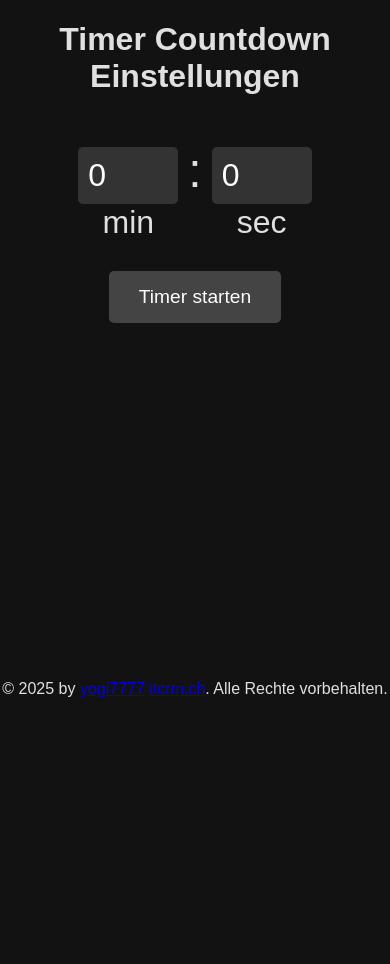
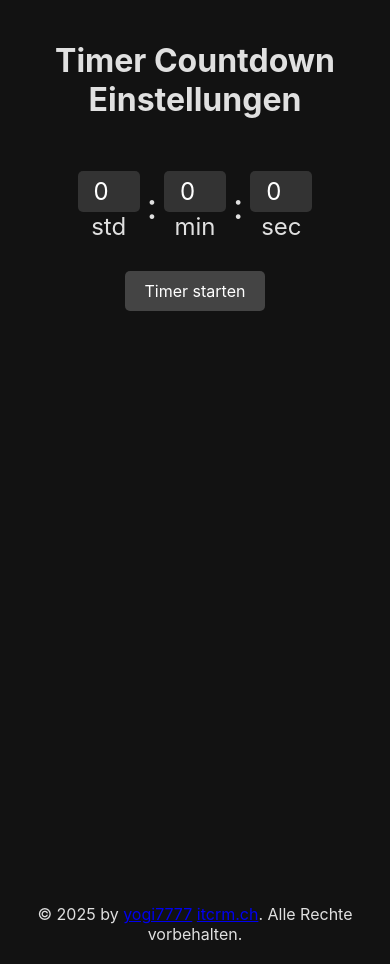
Before and after one commit to yogi7777/speaker-timer, a plain HTML site: page index.html in a window 390 px wide. Before the commit the page ends 844 px from the top, so only its background shows below. Drawn offline with Linux system fonts and the light colour scheme.

Commit message:
Hours field added to the timer. optimzied CSS without import font.

```diff
--- a/index.html
+++ b/index.html
@@ -15,6 +15,11 @@
         <div class="time-input">
           <div class="time-container">
             <div class="input-group">
+              <input type="number" id="hours" min="0" value="0" placeholder="Std">
+              <span class="label">std</span>
+            </div>
+            <span class="colon">:</span>
+            <div class="input-group">
               <input type="number" id="minutes" min="0" value="0" placeholder="Min">
               <span class="label">min</span>
             </div>
@@ -29,16 +34,17 @@
     </div>
     <footer>
         <br /><br />
-        &copy; 2025 by <a href="https://github.com/yogi7777" target="_blank">yogi7777</a> <a href="https://itcrm.ch" target="_blank">itcrm.ch</a>. Alle Rechte vorbehalten.
+        © 2025 by <a href="https://github.com/yogi7777" target="_blank">yogi7777</a> <a href="https://itcrm.ch" target="_blank">itcrm.ch</a>. Alle Rechte vorbehalten.
     </footer>
 
     <script>
         document.addEventListener('DOMContentLoaded', function() {
             const startBtn = document.getElementById('startBtn');
+            const hoursInput = document.getElementById('hours');
             const minutesInput = document.getElementById('minutes');
             const secondsInput = document.getElementById('seconds');
 
-            if (!startBtn || !minutesInput || !secondsInput) {
+            if (!startBtn || !hoursInput || !minutesInput || !secondsInput) {
                 console.error("Ein oder mehrere Elemente nicht gefunden!");
                 return;
             }
@@ -49,12 +55,15 @@
             }
 
             startBtn.addEventListener('click', function() {
+                let hours = sanitizeInput(hoursInput.value);
                 let mins = sanitizeInput(minutesInput.value);
                 let secs = sanitizeInput(secondsInput.value);
                 secs = Math.min(secs, 59);
 
+                // Gesamtdauer in Sekunden berechnen (Stunden + Minuten + Sekunden)
+                const totalSeconds = (hours * 3600) + (mins * 60) + secs;
+
                 // Startzeitpunkt und Gesamtdauer in localStorage speichern
-                const totalSeconds = mins * 60 + secs;
                 const startTime = Date.now();
                 localStorage.setItem('timerStart', startTime);
                 localStorage.setItem('timerDuration', totalSeconds);
--- a/styles.css
+++ b/styles.css
@@ -3,6 +3,7 @@
  * Autor: yogi7777
  * Copyright © 2025 yogi7777 https://github.com/yogi7777. Alle Rechte vorbehalten.
  */
+
 /* Dark Mode Basis */
 body.dark-mode {
     background-color: #121212;
@@ -13,16 +14,14 @@ body.dark-mode {
     overflow: hidden;
 }
 
-/* Schriftart für alles definieren */
-@import url('https://fonts.googleapis.com/css2?family=Poppins:wght@400;600&display=swap');
-
+/* Systemschriftart für alles definieren */
 body {
-    font-family: 'Poppins', sans-serif;
+    font-family: -apple-system, BlinkMacSystemFont, "Segoe UI", Roboto, Oxygen, Ubuntu, "Helvetica Neue", Arial, sans-serif;
 }
 
 /* Alle Elemente Schrift übernehmen */
 h1, input, button, span, div {
-    font-family: 'Poppins', sans-serif;
+    font-family: -apple-system, BlinkMacSystemFont, "Segoe UI", Roboto, Oxygen, Ubuntu, "Helvetica Neue", Arial, sans-serif;
 }
 
 /* Startseite */
@@ -34,23 +33,49 @@ h1, input, button, span, div {
     flex-direction: column;
     align-items: center;
     text-align: center;
+    padding: 20px;
+    box-sizing: border-box;
 }
 
 .time-input {
     margin: 30px 0;
-    font-size: 2em;
+    font-size: 1.5em;
     display: flex;
+    justify-content: center;
+    width: 100%;
+}
+
+.time-container {
+    display: flex;
+    align-items: center;
+    gap: 5px;
+    flex-wrap: wrap;
     justify-content: center;
 }
 
+.input-group {
+    display: flex;
+    flex-direction: column;
+    align-items: center;
+    min-width: 70px;
+}
+
 .time-input input {
-    width: 80px;
+    width: 60px;
     font-size: 1em;
     background: #333;
     color: white;
     border: none;
-    padding: 10px;
+    padding: 8px;
     border-radius: 5px;
+    text-align: center;
+}
+
+.colon {
+    font-size: 1.5em;
+    line-height: 1;
+    display: flex;
+    align-items: center;
 }
 
 button {
@@ -65,18 +90,18 @@ button {
 
 /* Vollbild-Timer */
 #timer {
-    position: fixed;
-    top: 0;
-    left: 0;
     width: 100%;
-    height: 100%;
+    height: 100vh;
     display: flex;
     justify-content: center;
     align-items: center;
-    font-size: 25vw;
+    font-size: max(4rem, 20vw);
     font-family: monospace;
-    margin: 0;
-    padding: 0;
+    padding: 0 20px;
+    box-sizing: border-box;
+    white-space: nowrap;
+    overflow: hidden;
+    text-align: center;
 }
 
 .reset-button {
@@ -91,6 +116,7 @@ button {
     z-index: 1000;
     font-size: 1.1em;
 }
+
 .alarm-button {
     position: fixed;
     bottom: 20px;
@@ -103,6 +129,7 @@ button {
     z-index: 1000;
     font-size: 1.2em;
 }
+
 /* Vollbild-Button */
 .fullscreen-button {
     position: fixed;
@@ -133,29 +160,29 @@ body.overtime {
     to { background-color: #500000; }
 }
 
-/* Zeit-Container und Eingabe-Gruppe */
-.time-container {
-    display: flex;
-    align-items: center;
-    gap: 10px;
-}
-
-.input-group {
-    display: flex;
-    flex-direction: column;
-    align-items: center;
-}
-
-.colon {
-    font-size: 1.5em;
-    line-height: 1;
-    display: flex;
-    height: 100%;
-}
-
 footer {
     clear: both;
     position: relative;
-    margin-top: -200px;
+    margin-top: auto;
     text-align: center;
+    padding: 20px 0;
 }
+
+/* Responsive Anpassungen */
+@media (max-width: 400px) {
+    .time-input input {
+        width: 50px;
+        padding: 6px;
+    }
+    .time-container {
+        gap: 3px;
+    }
+    button {
+        padding: 10px 20px;
+        font-size: 1em;
+    }
+    .reset-button, .alarm-button, .fullscreen-button {
+        padding: 10px 20px;
+        font-size: 1em;
+    }
+}
```
Also changed, not shown: fullscreen.html (+11 -6 lines), 1 other file.
